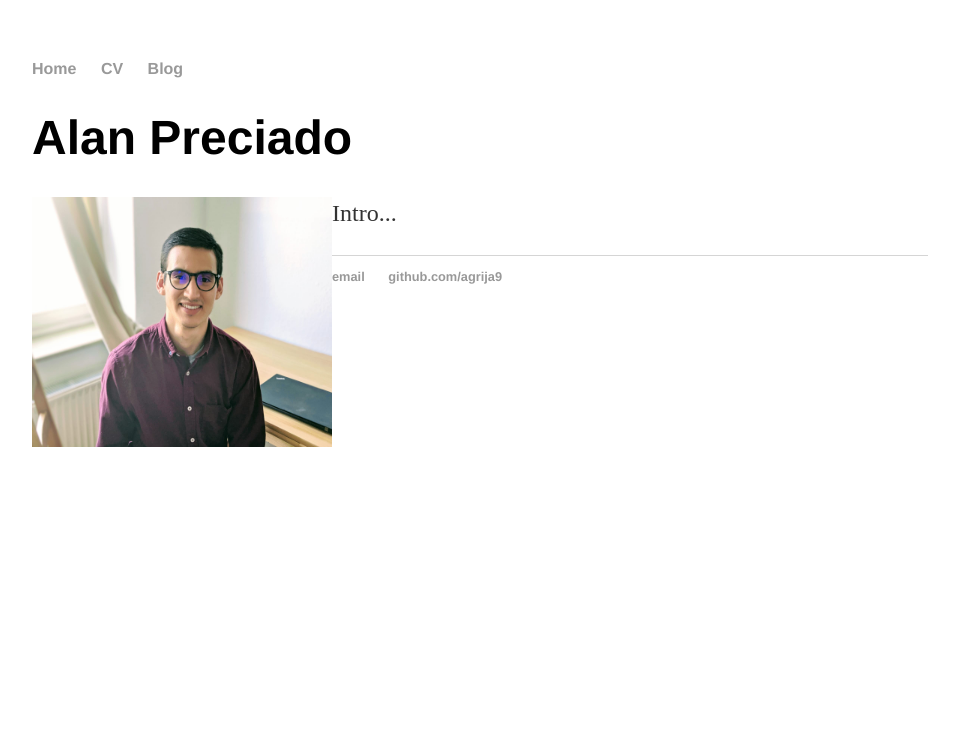
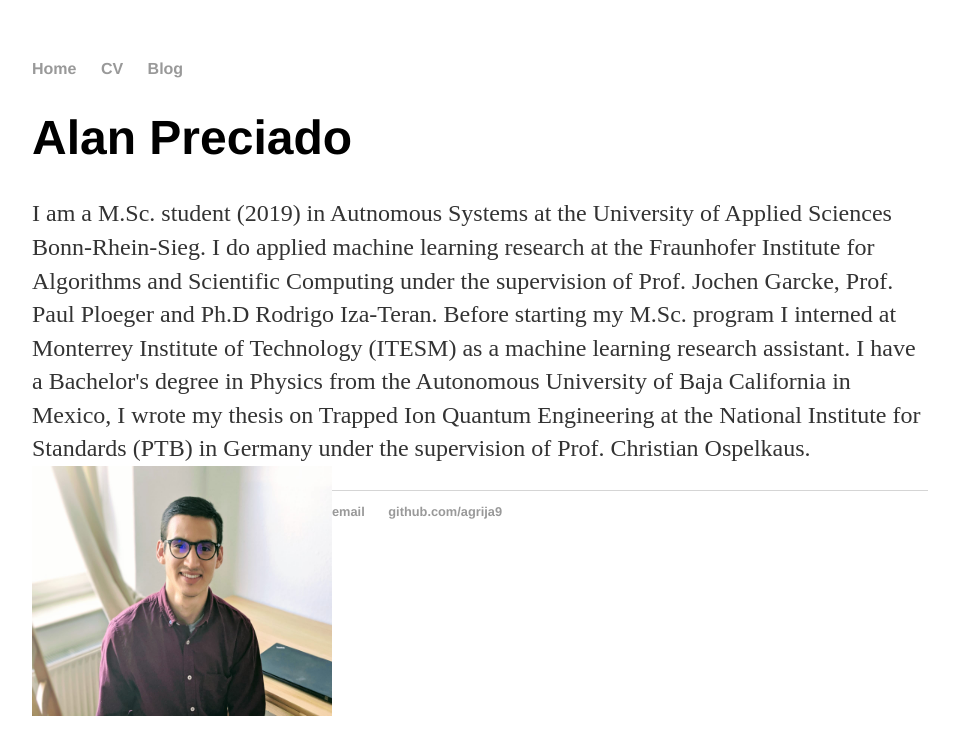
Before and after one commit to agrija9/agrija9.github.io, a Jekyll site: the page built from index.html, in a window 1280 px wide. Shown: the top 755 px of the page, without its empty margins (160-1119 px from the left). Built offline with Jekyll 4.4.1, drawn with Linux system fonts in a browser that asks for light colours.

Commit message:
Update index.html

```diff
--- a/index.html
+++ b/index.html
@@ -5,7 +5,14 @@
 
 <div class="blurb">
 	<h1>Alan Preciado</h1>
-	<p>Intro...
+	<p>I am a M.Sc. student (2019) in Autnomous Systems at the University of Applied Sciences Bonn-Rhein-Sieg.
+	   I do applied machine learning research at the Fraunhofer Institute for Algorithms and Scientific Computing under
+	   the supervision of Prof. Jochen Garcke, Prof. Paul Ploeger and Ph.D Rodrigo Iza-Teran. Before starting my M.Sc. program
+	   I interned at Monterrey Institute of Technology (ITESM) as a machine learning research assistant. I have a Bachelor's
+	   degree in Physics from the Autonomous University of Baja California in Mexico, I wrote my thesis on
+	   Trapped Ion Quantum Engineering at the National Institute for Standards (PTB) in Germany under the supervision of
+	   Prof. Christian Ospelkaus.
+
 	<img src="images/profile.jpeg" alt="" style="float:left;width:300px;height:250px;">
 	</p>
 </div><!-- /.blurb -->
```
